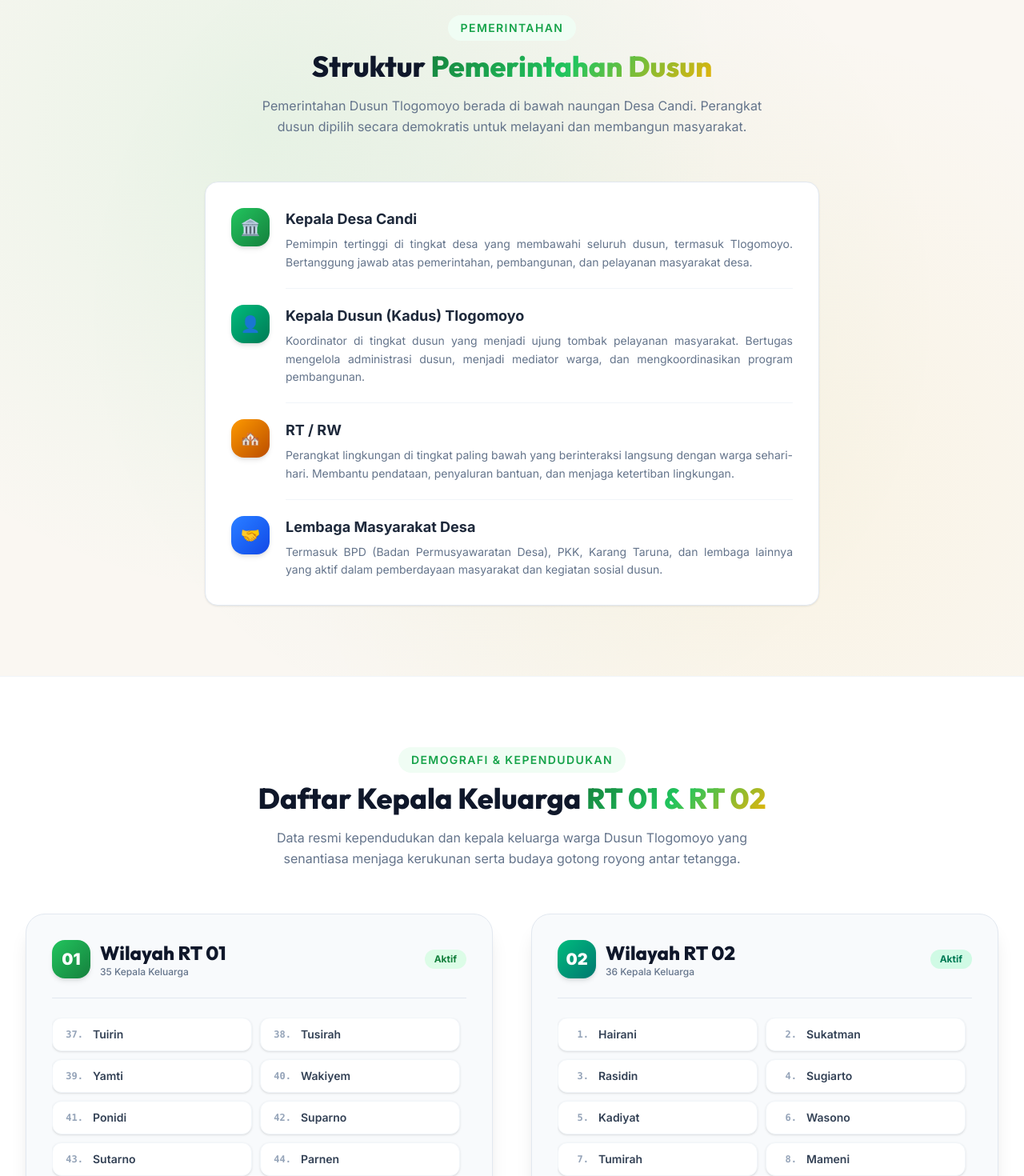
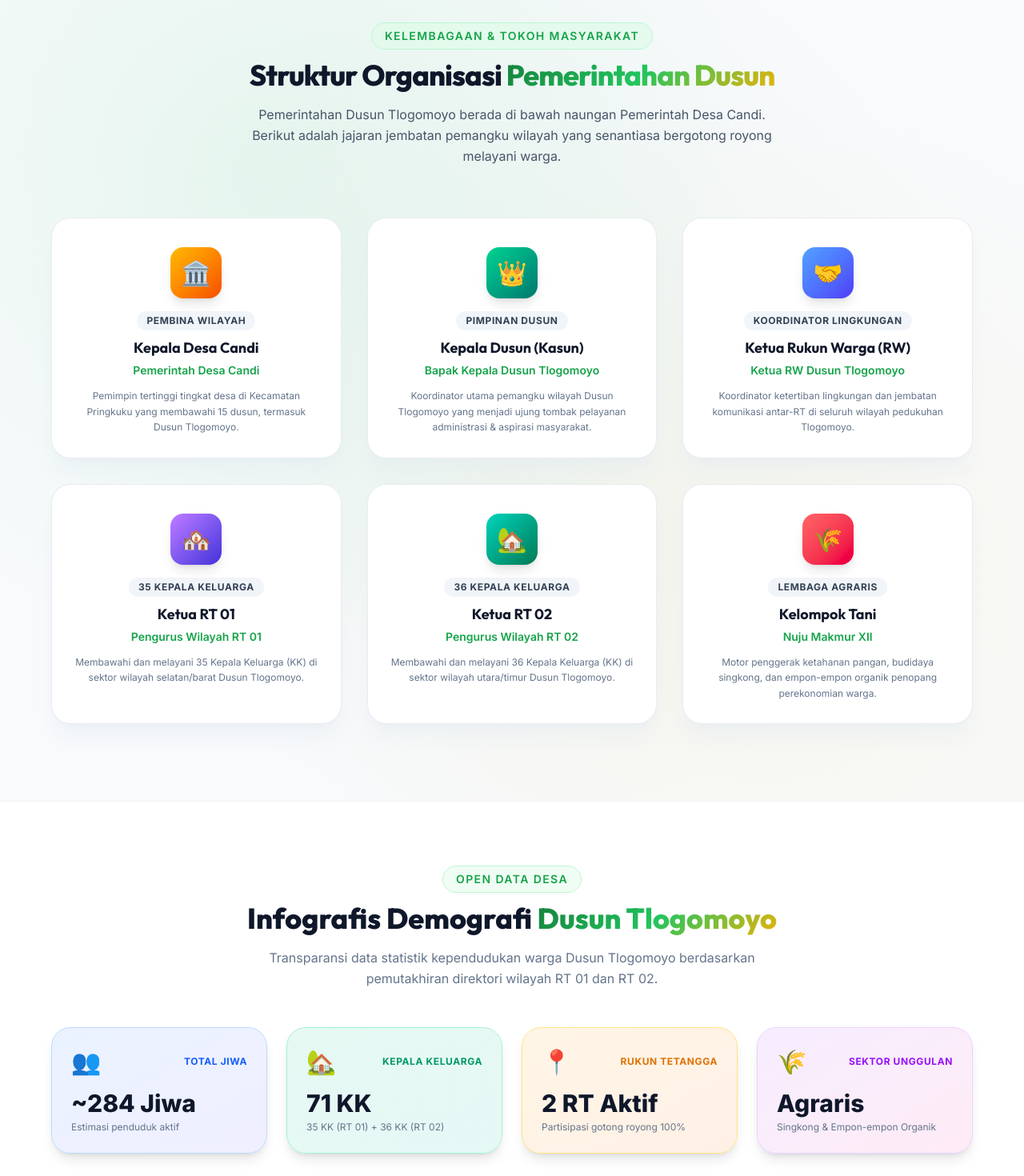
Before and after one commit to Jamesmarvins/portal-dusun-tlogomulyo, a Next.js app: page /profil-dusun in a window 1280 px wide. Shown: the part 5240-6710 px from the top of the page at 80% size. Built offline with nearby package versions, Linux system fonts and the light colour scheme.

Commit message:
feat: tambahkan struktur organisasi dusun & infografis data kependudukan akurat

```diff
--- a/app/profil-dusun/page.js
+++ b/app/profil-dusun/page.js
@@ -533,85 +533,129 @@ export default function ProfilDusunPage() {
         </div>
       </section>
 
-      {/* ===== PEMERINTAHAN DUSUN ===== */}
-      <section className="py-14 sm:py-18 lg:py-22 bg-earth-50 dark:bg-slate-900 hero-pattern">
+      {/* ===== STRUKTUR ORGANISASI PEMERINTAHAN ===== */}
+      <section className="py-16 sm:py-20 lg:py-24 bg-slate-50 dark:bg-slate-900 hero-pattern border-t border-slate-200 dark:border-slate-800">
         <div className="max-w-7xl mx-auto px-4 sm:px-6 lg:px-8">
-          <div className="text-center mb-10 sm:mb-14 animate-fade-in-up">
-            <span className="inline-block text-xs sm:text-sm font-semibold text-primary-600 uppercase tracking-widest mb-3 bg-primary-50 px-4 py-1.5 rounded-full">
-              Pemerintahan
+          <div className="text-center mb-12 sm:mb-16 animate-fade-in-up">
+            <span className="inline-block text-xs sm:text-sm font-semibold text-primary-600 uppercase tracking-widest mb-3 bg-primary-100/60 dark:bg-primary-900/40 px-4 py-1.5 rounded-full border border-primary-200 dark:border-primary-800">
+              Kelembagaan & Tokoh Masyarakat
             </span>
-            <h2 className="font-heading text-2xl sm:text-3xl lg:text-4xl font-extrabold text-slate-900 dark:text-white mb-4">
-              Struktur{" "}
-              <span className="gradient-text">Pemerintahan Dusun</span>
+            <h2 className="font-heading text-3xl sm:text-4xl font-extrabold text-slate-900 dark:text-white mb-4 tracking-tight">
+              Struktur Organisasi <span className="gradient-text">Pemerintahan Dusun</span>
             </h2>
-            <p className="text-sm sm:text-base text-slate-500 dark:text-slate-400 max-w-2xl mx-auto leading-relaxed text-center">
-              Pemerintahan Dusun Tlogomoyo berada di bawah naungan Desa Candi. Perangkat dusun
-              dipilih secara demokratis untuk melayani dan membangun masyarakat.
+            <p className="text-sm sm:text-base text-slate-600 dark:text-slate-300 max-w-2xl mx-auto leading-relaxed text-center">
+              Pemerintahan Dusun Tlogomoyo berada di bawah naungan Pemerintah Desa Candi. Berikut adalah jajaran jembatan pemangku wilayah yang senantiasa bergotong royong melayani warga.
             </p>
           </div>
 
-          <div className="max-w-3xl mx-auto">
-            <div className="bg-white dark:bg-slate-800 rounded-2xl p-6 sm:p-8 border border-slate-200 dark:border-slate-700/80 shadow-[var(--shadow-card)] animate-fade-in-up">
-              <div className="space-y-5">
+          <div className="grid grid-cols-1 sm:grid-cols-2 lg:grid-cols-3 gap-6 lg:gap-8 max-w-6xl mx-auto">
             {[
               {
                 jabatan: "Kepala Desa Candi",
-                    desc: "Pemimpin tertinggi di tingkat desa yang membawahi seluruh dusun, termasuk Tlogomoyo. Bertanggung jawab atas pemerintahan, pembangunan, dan pelayanan masyarakat desa.",
-                    color: "from-primary-500 to-primary-700",
+                nama: "Pemerintah Desa Candi",
+                desc: "Pemimpin tertinggi tingkat desa di Kecamatan Pringkuku yang membawahi 15 dusun, termasuk Dusun Tlogomoyo.",
+                color: "from-amber-400 to-orange-600",
+                badge: "Pembina Wilayah",
                 icon: "🏛️",
               },
               {
-                    jabatan: "Kepala Dusun (Kadus) Tlogomoyo",
-                    desc: "Koordinator di tingkat dusun yang menjadi ujung tombak pelayanan masyarakat. Bertugas mengelola administrasi dusun, menjadi mediator warga, dan mengkoordinasikan program pembangunan.",
-                    color: "from-emerald-500 to-emerald-700",
-                    icon: "👤",
+                jabatan: "Kepala Dusun (Kasun)",
+                nama: "Bapak Kepala Dusun Tlogomoyo",
+                desc: "Koordinator utama pemangku wilayah Dusun Tlogomoyo yang menjadi ujung tombak pelayanan administrasi & aspirasi masyarakat.",
+                color: "from-emerald-400 to-teal-700",
+                badge: "Pimpinan Dusun",
+                icon: "👑",
               },
               {
-                    jabatan: "RT / RW",
-                    desc: "Perangkat lingkungan di tingkat paling bawah yang berinteraksi langsung dengan warga sehari-hari. Membantu pendataan, penyaluran bantuan, dan menjaga ketertiban lingkungan.",
-                    color: "from-amber-500 to-amber-700",
+                jabatan: "Ketua Rukun Warga (RW)",
+                nama: "Ketua RW Dusun Tlogomoyo",
+                desc: "Koordinator ketertiban lingkungan dan jembatan komunikasi antar-RT di seluruh wilayah pedukuhan Tlogomoyo.",
+                color: "from-blue-400 to-indigo-600",
+                badge: "Koordinator Lingkungan",
+                icon: "🤝",
+              },
+              {
+                jabatan: "Ketua RT 01",
+                nama: "Pengurus Wilayah RT 01",
+                desc: "Membawahi dan melayani 35 Kepala Keluarga (KK) di sektor wilayah selatan/barat Dusun Tlogomoyo.",
+                color: "from-purple-400 to-indigo-700",
+                badge: "35 Kepala Keluarga",
                 icon: "🏘️",
               },
               {
-                    jabatan: "Lembaga Masyarakat Desa",
-                    desc: "Termasuk BPD (Badan Permusyawaratan Desa), PKK, Karang Taruna, dan lembaga lainnya yang aktif dalam pemberdayaan masyarakat dan kegiatan sosial dusun.",
-                    color: "from-blue-500 to-blue-700",
-                    icon: "🤝",
+                jabatan: "Ketua RT 02",
+                nama: "Pengurus Wilayah RT 02",
+                desc: "Membawahi dan melayani 36 Kepala Keluarga (KK) di sektor wilayah utara/timur Dusun Tlogomoyo.",
+                color: "from-teal-400 to-emerald-700",
+                badge: "36 Kepala Keluarga",
+                icon: "🏡",
+              },
+              {
+                jabatan: "Kelompok Tani",
+                nama: "Nuju Makmur XII",
+                desc: "Motor penggerak ketahanan pangan, budidaya singkong, dan empon-empon organik penopang perekonomian warga.",
+                color: "from-red-400 to-rose-600",
+                badge: "Lembaga Agraris",
+                icon: "🌾",
               },
             ].map((item, i) => (
-                  <div key={i} className="flex gap-4 sm:gap-5 group">
-                    <div className="shrink-0">
-                      <div className={`w-12 h-12 bg-gradient-to-br ${item.color} rounded-2xl flex items-center justify-center text-xl shadow-md group-hover:scale-105 transition-transform duration-300`}>
+              <div key={i} className="group bg-white dark:bg-slate-800 rounded-3xl p-6 sm:p-7 border border-slate-200/80 dark:border-slate-700 shadow-xl shadow-slate-200/40 dark:shadow-none hover:shadow-2xl hover:border-primary-400 transition-all duration-300 flex flex-col items-center text-center relative overflow-hidden">
+                <div className="absolute top-0 inset-x-0 h-1.5 bg-gradient-to-r sm:w-full" style={{ backgroundImage: `linear-gradient(to right, var(--tw-gradient-stops))` }} />
+                <div className={`w-16 h-16 rounded-2xl bg-gradient-to-br ${item.color} flex items-center justify-center text-3xl shadow-lg mb-4 group-hover:scale-110 transition-transform duration-300 text-white mt-2`}>
                   {item.icon}
                 </div>
+                <span className="px-3 py-1 bg-slate-100 dark:bg-slate-700 text-slate-700 dark:text-slate-200 text-xs font-bold rounded-full mb-2 tracking-wider uppercase">{item.badge}</span>
+                <h3 className="font-heading text-lg font-bold text-slate-900 dark:text-white mb-1">{item.jabatan}</h3>
+                <p className="text-sm font-semibold text-primary-600 dark:text-primary-400 mb-3">{item.nama}</p>
+                <p className="text-xs text-slate-500 dark:text-slate-400 leading-relaxed text-center">{item.desc}</p>
               </div>
-                    <div className={`flex-1 ${i < 3 ? "pb-5 border-b border-slate-100 dark:border-slate-700" : ""}`}>
-                      <h3 className="text-base sm:text-lg font-bold text-slate-800 dark:text-white mb-1.5">
-                        {item.jabatan}
-                      </h3>
-                      <p className="text-sm text-slate-500 dark:text-slate-400 leading-relaxed text-justify">{item.desc}</p>
+            ))}
+          </div>
+        </div>
+      </section>
+
+      {/* ===== INFOGRAFIS DATA KEPENDUDUKAN (OPEN DATA) ===== */}
+      <section className="py-16 sm:py-20 bg-white dark:bg-slate-800 border-t border-slate-100 dark:border-slate-700">
+        <div className="max-w-7xl mx-auto px-4 sm:px-6 lg:px-8">
+          <div className="text-center mb-12 animate-fade-in-up">
+            <span className="inline-block text-xs sm:text-sm font-semibold text-primary-600 uppercase tracking-widest mb-3 bg-primary-50 dark:bg-primary-900/30 px-4 py-1.5 rounded-full border border-primary-200 dark:border-primary-800">
+              Open Data Desa
+            </span>
+            <h2 className="font-heading text-3xl sm:text-4xl font-extrabold text-slate-900 dark:text-white mb-4">
+              Infografis Demografi <span className="gradient-text">Dusun Tlogomoyo</span>
+            </h2>
+            <p className="text-sm sm:text-base text-slate-500 dark:text-slate-400 max-w-2xl mx-auto leading-relaxed text-center">
+              Transparansi data statistik kependudukan warga Dusun Tlogomoyo berdasarkan pemutakhiran direktori wilayah RT 01 dan RT 02.
+            </p>
+          </div>
+
+          {/* Infografis 4 Cards */}
+          <div className="grid grid-cols-2 lg:grid-cols-4 gap-4 sm:gap-6 mb-16 max-w-6xl mx-auto">
+            {[
+              { label: "Total Jiwa", val: "~284 Jiwa", desc: "Estimasi penduduk aktif", icon: "👥", bg: "from-blue-500/10 to-indigo-500/10", border: "border-blue-200 dark:border-blue-800", text: "text-blue-600 dark:text-blue-400" },
+              { label: "Kepala Keluarga", val: "71 KK", desc: "35 KK (RT 01) + 36 KK (RT 02)", icon: "🏡", bg: "from-emerald-500/10 to-teal-500/10", border: "border-emerald-200 dark:border-emerald-800", text: "text-emerald-600 dark:text-emerald-400" },
+              { label: "Rukun Tetangga", val: "2 RT Aktif", desc: "Partisipasi gotong royong 100%", icon: "📍", bg: "from-amber-500/10 to-orange-500/10", border: "border-amber-200 dark:border-amber-800", text: "text-amber-600 dark:text-amber-400" },
+              { label: "Sektor Unggulan", val: "Agraris", desc: "Singkong & Empon-empon Organik", icon: "🌾", bg: "from-purple-500/10 to-pink-500/10", border: "border-purple-200 dark:border-purple-800", text: "text-purple-600 dark:text-purple-400" },
+            ].map((stat, idx) => (
+              <div key={idx} className={`rounded-3xl p-6 bg-gradient-to-br ${stat.bg} border ${stat.border} flex flex-col justify-between shadow-lg`}>
+                <div className="flex items-center justify-between mb-4">
+                  <span className="text-3xl">{stat.icon}</span>
+                  <span className={`text-xs font-bold uppercase tracking-wider ${stat.text}`}>{stat.label}</span>
+                </div>
+                <div>
+                  <h4 className="text-2xl sm:text-3xl font-extrabold text-slate-900 dark:text-white mb-1">{stat.val}</h4>
+                  <p className="text-xs text-slate-500 dark:text-slate-400">{stat.desc}</p>
                 </div>
               </div>
             ))}
           </div>
-            </div>
-          </div>
-        </div>
-      </section>
 
-      {/* ===== DIREKTORI WARGA (RT 01 & RT 02) ===== */}
-      <section className="py-14 sm:py-18 lg:py-22 bg-white dark:bg-slate-800 border-t border-slate-100 dark:border-slate-700">
-        <div className="max-w-7xl mx-auto px-4 sm:px-6 lg:px-8">
           <div className="text-center mb-10 sm:mb-14 animate-fade-in-up">
-            <span className="inline-block text-xs sm:text-sm font-semibold text-primary-600 uppercase tracking-widest mb-3 bg-primary-50 px-4 py-1.5 rounded-full">
-              Demografi & Kependudukan
-            </span>
-            <h2 className="font-heading text-2xl sm:text-3xl lg:text-4xl font-extrabold text-slate-900 dark:text-white mb-4">
-              Daftar Kepala Keluarga{" "}
-              <span className="gradient-text">RT 01 & RT 02</span>
-            </h2>
-            <p className="text-sm sm:text-base text-slate-500 dark:text-slate-400 max-w-2xl mx-auto leading-relaxed text-center">
-              Data resmi kependudukan dan kepala keluarga warga Dusun Tlogomoyo yang senantiasa menjaga kerukunan serta budaya gotong royong antar tetangga.
+            <h3 className="font-heading text-2xl sm:text-3xl font-bold text-slate-900 dark:text-white mb-3">
+              Direktori Kepala Keluarga <span className="gradient-text">RT 01 & RT 02</span>
+            </h3>
+            <p className="text-sm sm:text-base text-slate-500 dark:text-slate-400 max-w-xl mx-auto">
+              Daftar pemangku rumah tangga yang menjadi penopang kerukunan antarwarga.
             </p>
           </div>
 
```
Lines whose indentation alone changed are shown as unchanged.
